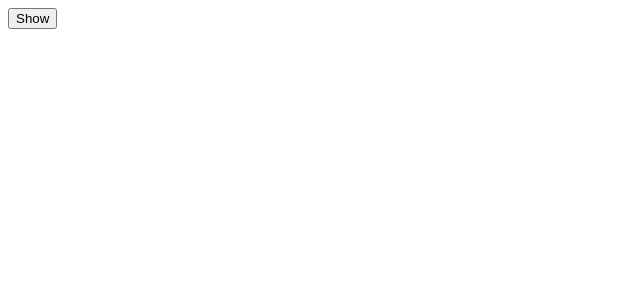
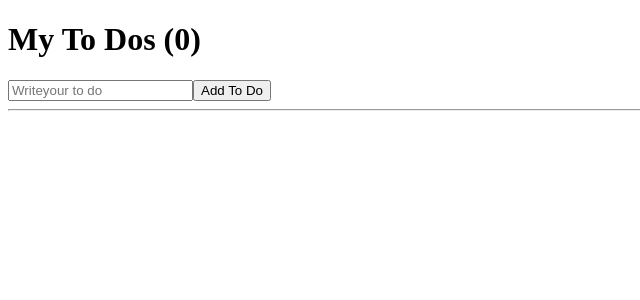
Before and after one commit to BarterProject/ReactForBegginers, a React (Create React App) app: page / in a window 1280 px wide. Shown: the top 300 px of the page, without its empty margins (0-640 px from the left). Built offline with nearby package versions, Linux system fonts and the light colour scheme.

Commit message:
~ToDoList

```diff
--- a/src/App.js
+++ b/src/App.js
@@ -1,62 +1,34 @@
-/* //import Button from "./Button";
-import styles from "./App.module.css";
+import { func } from "prop-types";
 import { useState, useEffect } from "react";
 
-//const Memorized = memo();
 function App() {
-  const [counter, setValue] = useState(0);
-  const [keyword, setKeyword] = useState("");
-  const onChange = (event) => setKeyword(event.target.value);
-  const onClick = () => setValue((prev) => prev + 1);
-  console.log("render");
-
-  useEffect(() => {
-    console.log("i run only one");
-  }, []);
-  useEffect(() => {
-    if (keyword !== "") console.log("I run when keyword changes", keyword);
-  }, [keyword]);
-  useEffect(() => {
-    console.log("I run when counter changes");
-  }, [counter]);
-  useEffect(() => {
-    console.log("둘중하나만바껴도 바뀜");
-  }, [keyword, counter]);
+  const [toDo, setToDo] = useState("");
+  const [toDos, setToDos] = useState([]);
+  const onChange = (event) => setToDo(event.target.value);
+  const onSubmit = (event) => {
+    event.preventDefault();
+    if (toDo === "") return;
+    setToDos((currentArray) => [toDo, ...currentArray]);
+    setToDo("");
+  };
   return (
     <div>
-      <input
-        value={keyword}
-        onChange={onChange}
-        type="text"
-        placeholder="search here..."
-      />
-      <h1 className={styles.title}>{counter}</h1>
-      <button onClick={onClick}>Click me</button>
-    </div>
-  );
-} */
-import { func } from "prop-types";
-import { useState, useEffect } from "react";
-function Hello() {
-  /* useEffect(function () {
-    console.log("Hi :)");
-    return function () {
-      console.log("bye :(");
-    };
-  }, []); */
-  useEffect(() => {
-    console.log("Hi :)");
-    return () => console.log("bye :(");
-  }, []);
-  return <h1>hello</h1>;
-}
-function App() {
-  const [showing, setShowing] = useState(false);
-  const onClick = () => setShowing((prev) => !prev);
-  return (
-    <div>
-      {showing ? <Hello /> : null}
-      <button onClick={onClick}>{showing ? "Hide" : "Show"}</button>
+      <h1>My To Dos ({toDos.length})</h1>
+      <form onSubmit={onSubmit}>
+        <input
+          onChange={onChange}
+          value={toDo}
+          type="text"
+          placeholder="Writeyour to do"
+        />
+        <button>Add To Do</button>
+      </form>
+      <hr />
+      <ul>
+        {toDos.map((item, index) => (
+          <li key={index}>{item}</li>
+        ))}
+      </ul>
     </div>
   );
 }
```
